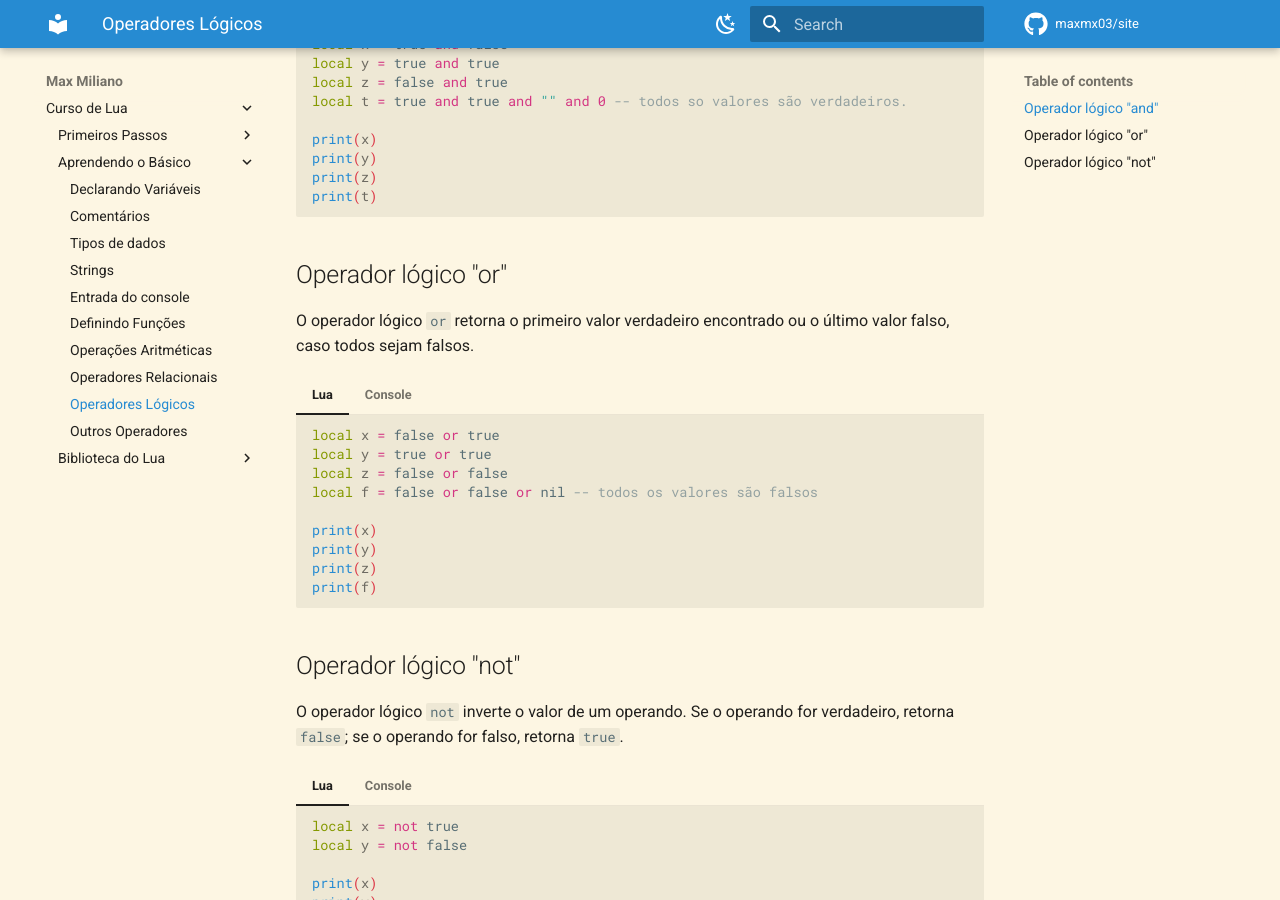
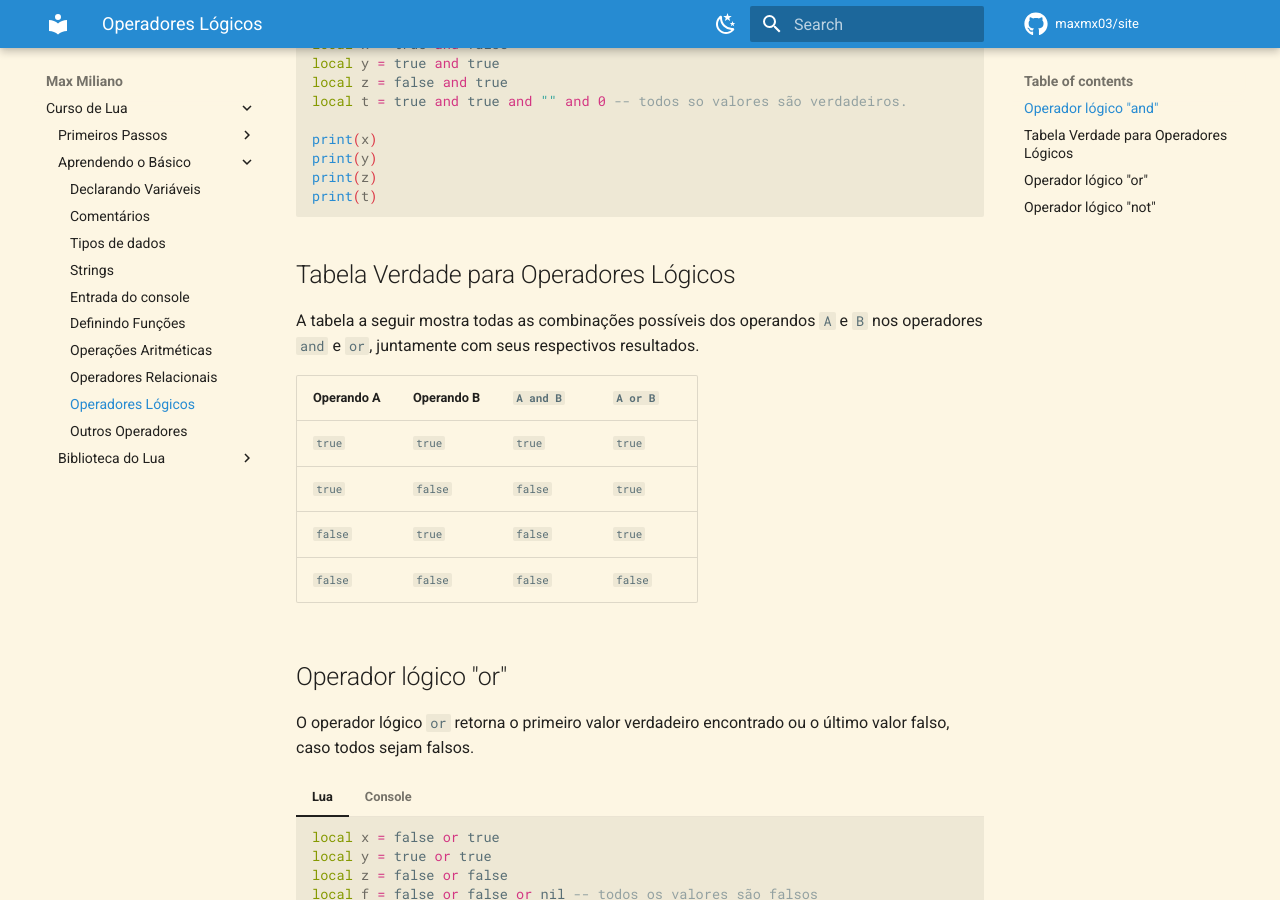
Before and after one commit to maxmx03/site, an MkDocs documentation site: the page built from docs/Lua Guide/Basics/logical.md, in a window 1280 px wide and 900 px high, scrolled down 601 px. Built offline with MkDocs 1.6.1 and Material for MkDocs 9.7.7, drawn with Linux system fonts in a browser that asks for light colours; comment, search, counter and statistics services are not loaded.

Commit message:
fix and update: lua-guide logical operators

`````diff
--- a/docs/Lua Guide/Basics/logical.md
+++ b/docs/Lua Guide/Basics/logical.md
@@ -39,7 +39,19 @@ valor verdadeiro caso todos sejam verdadeiros.
     true
     false
     0
-    ````
+    ```
+
+## Tabela Verdade para Operadores Lógicos
+
+A tabela a seguir mostra todas as combinações possíveis dos operandos `A` e `B`
+nos operadores `and` e `or`, juntamente com seus respectivos resultados.
+
+| Operando A | Operando B | `A and B` | `A or B` |
+| ---------- | ---------- | --------- | -------- |
+| `true`     | `true`     | `true`    | `true`   |
+| `true`     | `false`    | `false`   | `true`   |
+| `false`    | `true`     | `false`   | `true`   |
+| `false`    | `false`    | `false`   | `false`  |
 
 ## Operador lógico "or"
 
`````
Also changed, not shown: 1 other file.
